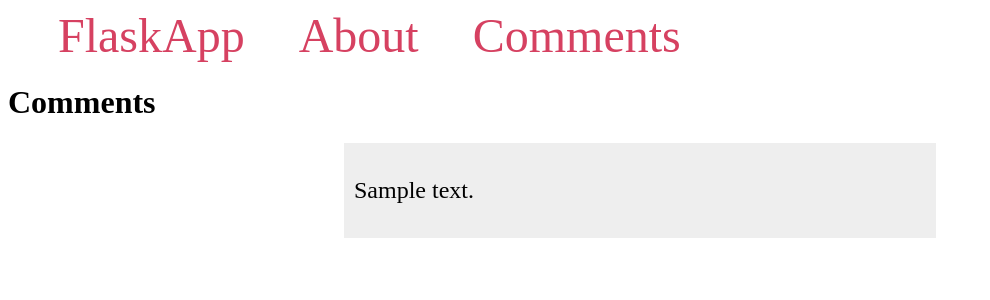
After one commit to AlvinKimata/project, a Flask app: template flask_digitalocean_series/2. Using templates in a Flask app/templates/comments.html in a window 1280 px wide. The commit adds this page. Shown: the top 300 px of the page, without its empty margins (0-990 px from the left). Run offline with Flask 3, Linux system fonts and the light colour scheme; the template is opened without the code that fills it: most values are stand-ins (such as "Sample title", 1, 10 or a date in 2020).

Commit message:
for-loop using Jinja

```diff
--- a/flask_digitalocean_series/2. Using templates in a Flask app/templates/base.html
+++ b/flask_digitalocean_series/2. Using templates in a Flask app/templates/base.html
@@ -16,6 +16,7 @@
         <nav>
             <a href="{{ url_for('hello') }}">FlaskApp</a>
             <a href="{{ url_for('about') }}">About</a>
+            <a href="{{ url_for('about') }}">Comments</a>
         </nav>
 
         <div class="content">
--- /dev/null
+++ b/flask_digitalocean_series/2. Using templates in a Flask app/templates/comments.html
@@ -0,0 +1,11 @@
+{%extends 'base.html'%}
+{%block content%}
+    <h1>{% block title %} Comments {%endblock%}</h1>
+    <div style="width: 50%; margin: auto">
+        {% for comment in comments %}
+        <div style="padding: 10px; background-color: #EEE; margin: 20px">
+            <p style="font-size: 24px">{{ comment }}</p>
+        </div>
+        {%endfor%}
+    </div>
+{%endblock%}
```
Also changed, not shown: flask_digitalocean_series/2. Using templates in a Flask app/app.py (+10 -0 lines).
